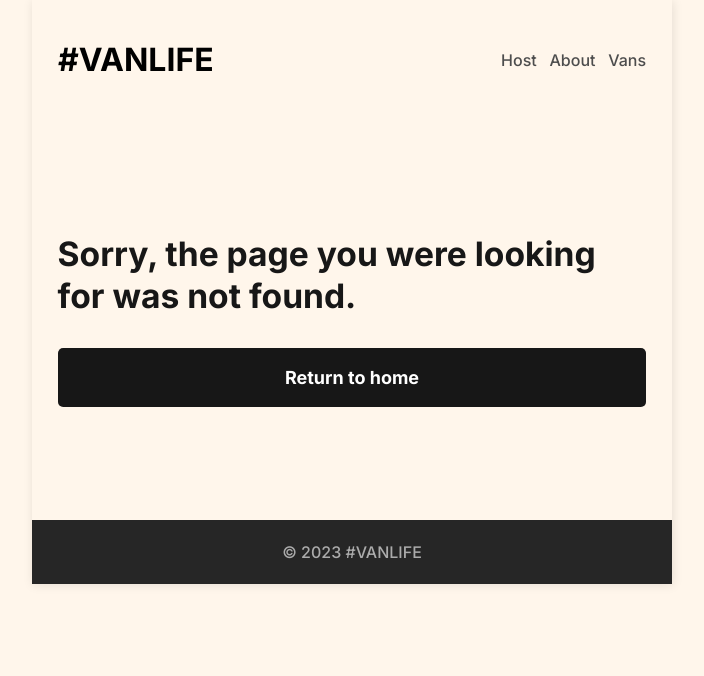
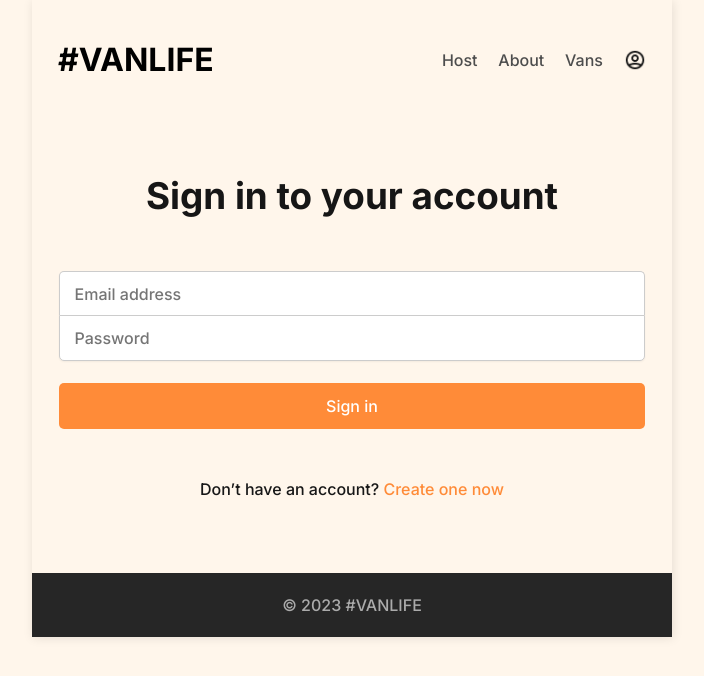
Before and after one commit to suhaybjirde/vanlife, a React (Vite) app: page /login in a window 1280 px wide. Before the commit this address had no page. Shown: the top 676 px of the page, without its empty margins (288-992 px from the left). Built offline with nearby package versions, Linux system fonts and the light colour scheme; what miragejs would draw is missing.

Commit message:
login page boilerplate

```diff
--- a/src/components/Navbar.jsx
+++ b/src/components/Navbar.jsx
@@ -1,5 +1,6 @@
 import React from "react";
 import { NavLink } from "react-router-dom";
+import logo from '../assets/login.png'
 
 const Navbar = ()=> (
     <header className="header">
@@ -9,6 +10,7 @@ const Navbar = ()=> (
                 <li className="header__nav__ul_link"><NavLink to='/host' className={({isActive}) => isActive ? 'active' : null}>Host</NavLink></li>
                 <li className="header__nav__ul_link"><NavLink to='/about' className={({isActive}) => isActive ? 'active' : null}>About</NavLink></li>
                 <li className="header__nav__ul_link"><NavLink to='/vans' className={({isActive}) => isActive ? 'active' : null}>Vans</NavLink></li>
+                <li className="header__nav__ul_link"><NavLink to='/login' className='login'><img src={logo} alt=""/></NavLink></li>
             </ul>
         </nav>
     </header>
--- a/src/main.jsx
+++ b/src/main.jsx
@@ -20,6 +20,7 @@ import HostVanDetail, { loader as hostVansDetailLoader} from './pages/Hosts/Host
 import {Details, Pricing, Photos} from './pages/Hosts/HostVanInfo';
 import NotFound from './pages/NotFound';
 import Error from './components/Error';
+import Login from './pages/Login';
 import './scss/main.scss'
 import "../server"
 
@@ -28,6 +29,7 @@ const router = createBrowserRouter(
     <Route path='/' element={<Layout />}>
       <Route index element={<Home />}/>
       <Route path='about' element={<About />} />
+      <Route path='login' element={<Login />}/>
       <Route
         path='vans'
         loader={vansLoader}
--- /dev/null
+++ b/src/pages/Login.jsx
@@ -0,0 +1,18 @@
+import React from "react";
+import { Link } from "react-router-dom";
+
+const Login = ()=> {
+    return (
+        <main className="main__login">
+            <h1 className="main__login__title">Sign in to your account</h1>
+            <form action=""  className="main__login__form">
+                <input type="text" name="" id="" placeholder="Email address" className="main__login__form__input email"/>
+                <input type="password" name="" id="" placeholder="Password" className="main__login__form__input password"/>
+                <button type="submit" className="main__login__form__submit-btn">Sign in</button>
+            </form>
+            <p className="main__login__create-account">Don’t have an account? <Link>Create one now</Link></p>
+        </main>
+    )
+}
+
+export default Login
--- a/src/scss/components/_navbar.scss
+++ b/src/scss/components/_navbar.scss
@@ -10,13 +10,15 @@
     &__nav__ul{
         list-style: none;
         display: flex;
-        gap: 0.8rem;
+        align-items: center;
+        gap: 1.3rem;
 
         a {
             color: hsl(0, 0%, 30%);
             padding-bottom: 2px;
             transition: .4s;
             border-bottom: 2px solid transparent;
+            flex: 1;
             &:hover  {
                 border-bottom: 2px solid hsl(0, 0%, 30%);
             }
@@ -25,6 +27,15 @@
                 color: hsl(0, 0%, 9%);
                 font-weight: 700;
             }
+            &.login {
+                background-color: red;
+                img {
+                    width: 1.4rem;
+                    height: 1.4rem;
+                    object-fit: contain;
+
+                }
+            }
         }
     }
 }
--- a/src/scss/pages/_index.scss
+++ b/src/scss/pages/_index.scss
@@ -3,4 +3,5 @@
 @forward 'vans';
 @forward 'vanDetails';
 @forward 'Host';
-@forward 'notFound'
+@forward 'notFound';
+@forward 'login'
--- /dev/null
+++ b/src/scss/pages/_login.scss
@@ -0,0 +1,58 @@
+.main__login {
+    margin-top: 3rem;
+    padding-inline: 1.7rem;
+    &__title {
+        color: #161616;
+        text-align: center;
+        font-size: 2.3rem;
+        font-weight: 700;
+    }
+    &__form {
+        margin-top: 3rem;
+
+        &__input {
+            display: block;
+            width: 100%;
+            padding: 0.6rem 0.9rem;
+            background-color: hsl(0, 0%, 100%);
+            box-shadow: 0px 1px 2px 0px rgba(0, 0, 0, 0.05);
+            border: 1px solid hsl(0, 0%, 80%);
+            color: hsl(0, 0%, 30%);
+            &:focus {
+                outline: none;
+            }
+            &.email {
+                border-radius: 5px 5px 0 0;
+                border-bottom: 0;
+            }
+            &.password {
+                border-radius: 0 0 5px 5px;
+            }
+        }
+
+        &__submit-btn {
+            display: block;
+            width: 100%;
+            margin-top: 1.4rem;
+            padding: 0.7rem;
+            text-align: center;
+            font-weight: 500;
+            background-color: hsl(25, 100%, 61%);
+            color: hsl(0, 0%, 100%);
+            border: none;
+            border-radius: 5px;
+            cursor: pointer;
+        }
+    }
+    &__create-account {
+        margin-top: 3rem;
+        margin-bottom: 4.5rem;
+        text-align: center;
+        color: hsl(0, 0%, 9%);
+        font-weight: 500;
+
+        a {
+            color: hsl(25, 100%, 61%);
+        }
+    }
+}
```
Also changed, not shown: src/assets/login.png (added).
